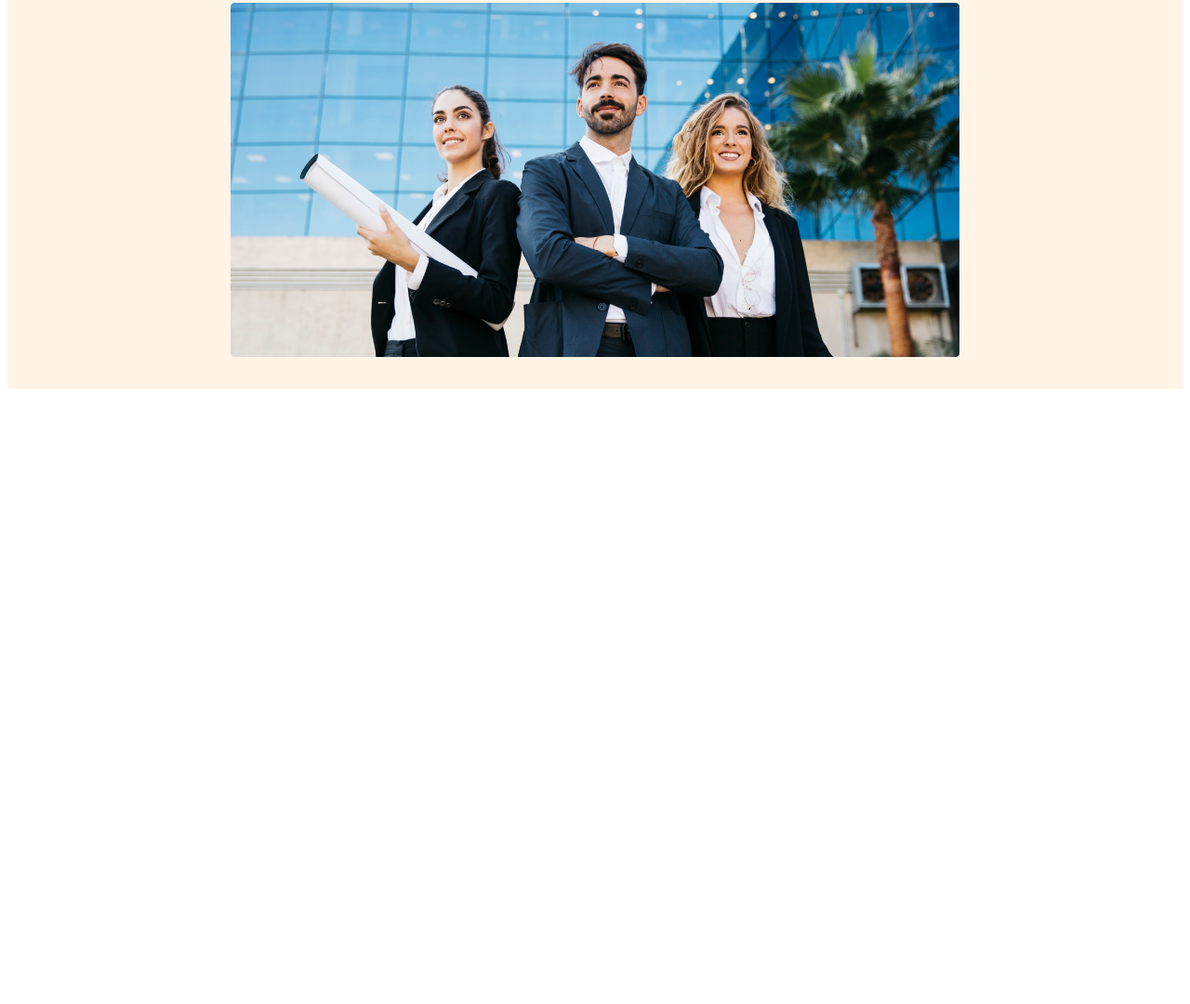
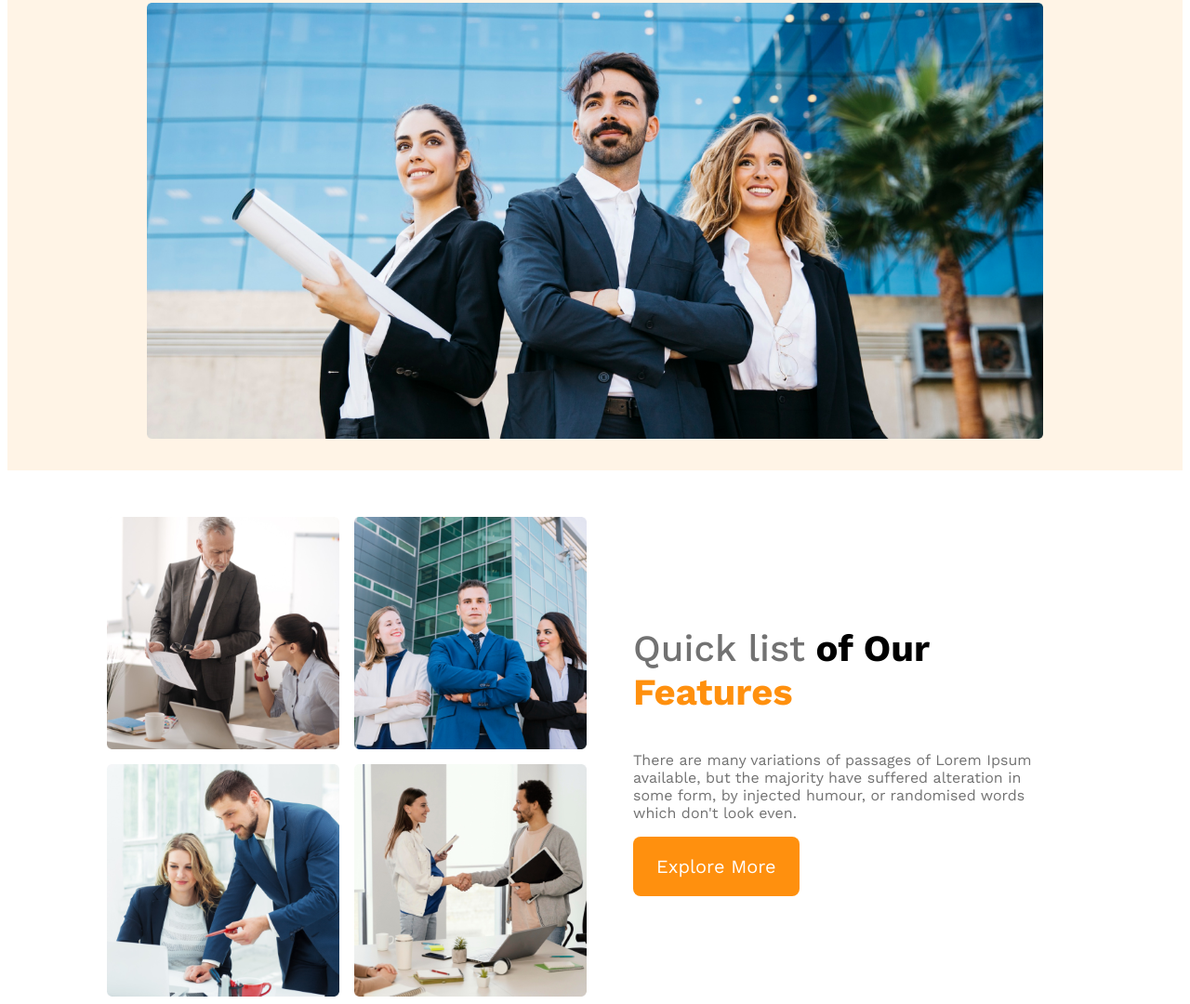
Before and after one commit to AkmolPhero/g3-architect-website, a plain HTML site: page index.html in a window 1280 px wide. Shown: the part 563-1643 px from the top of the page at 93% size. Before the commit the page ends 989 px from the top, so only its background shows below. Drawn offline with nearby package versions, Linux system fonts and the light colour scheme.

Commit message:
features section added

```diff
--- a/index.html
+++ b/index.html
@@ -8,6 +8,7 @@
 </head>
 <body>
     <header>
+        <!-- header start -->
         <nav>
             <h3 class="nav-title">G3 Architects</h3>
             <ul>
@@ -27,10 +28,24 @@
             </div>
             <img src="images/banner.png" alt="">
         </div>
+        <!-- header end -->
     </header>
 
     <main>
-
+       <!-- teams section starts -->
+        <section class="teams-container">
+            <div class="teams-img-container">
+                <img src="images/teamone.png" alt="">
+                <img src="images/teamtwo.png" alt="">
+                <img src="images/teamthree.png" alt="">
+                <img src="images/teamfour.png" alt="">
+            </div>
+            <div class="teams-content">
+                <h3 class="teams-title"><span class="quick-list">Quick list</span> of Our <span class="teams-features">Features</span></h3>
+                <p class="teams-description">There are many variations of passages of Lorem Ipsum available, but the majority have suffered alteration in some form, by injected humour, or randomised words which don't look even.</p>
+                <button class="btn-primary">Explore More</button>
+            </div>
+        </section>
     </main>
     <footer>
 
--- a/styles/architect.css
+++ b/styles/architect.css
@@ -21,7 +21,8 @@
 /* header styles */
 header{
     background: rgba(255, 144, 14, 0.10);
-    padding: 30px 240px;
+    padding: 30px 150px;
+    /* padding: 30px 240px; */
 }
 nav{
     display: flex;
@@ -86,3 +87,39 @@ nav a{
         flex-direction: column;
     }
 }
+/* main styles */
+main{
+    /* max-width: 1440px; eita mile nai, tai nicher ta dilam*/
+    max-width: 1050px;
+    margin: 0 auto;
+    margin-top: 50px;
+}
+
+/* teams styles */
+.teams-container{
+    display: flex;
+    align-items: center;
+}
+.teams-img-container{
+    display: grid;
+    grid-template-columns: repeat(2, 1fr);
+    gap: 1rem;
+}
+.teams-content{
+    padding-left: 50px;
+    padding-right: 50px;
+}
+.teams-title{
+    font-size: 2.5rem;
+}
+.teams-title .quick-list{
+    color: #727272;
+    font-weight: 500;
+}
+.teams-title .teams-features{
+    color: #FF900E;
+    font-weight: 700;
+}
+.teams-description{
+    color: #727272;
+}
```
Also changed, not shown: images/teamfour.png (added), images/teamone.png (added), images/teamthree.png (added), images/teamtwo.png (added).
